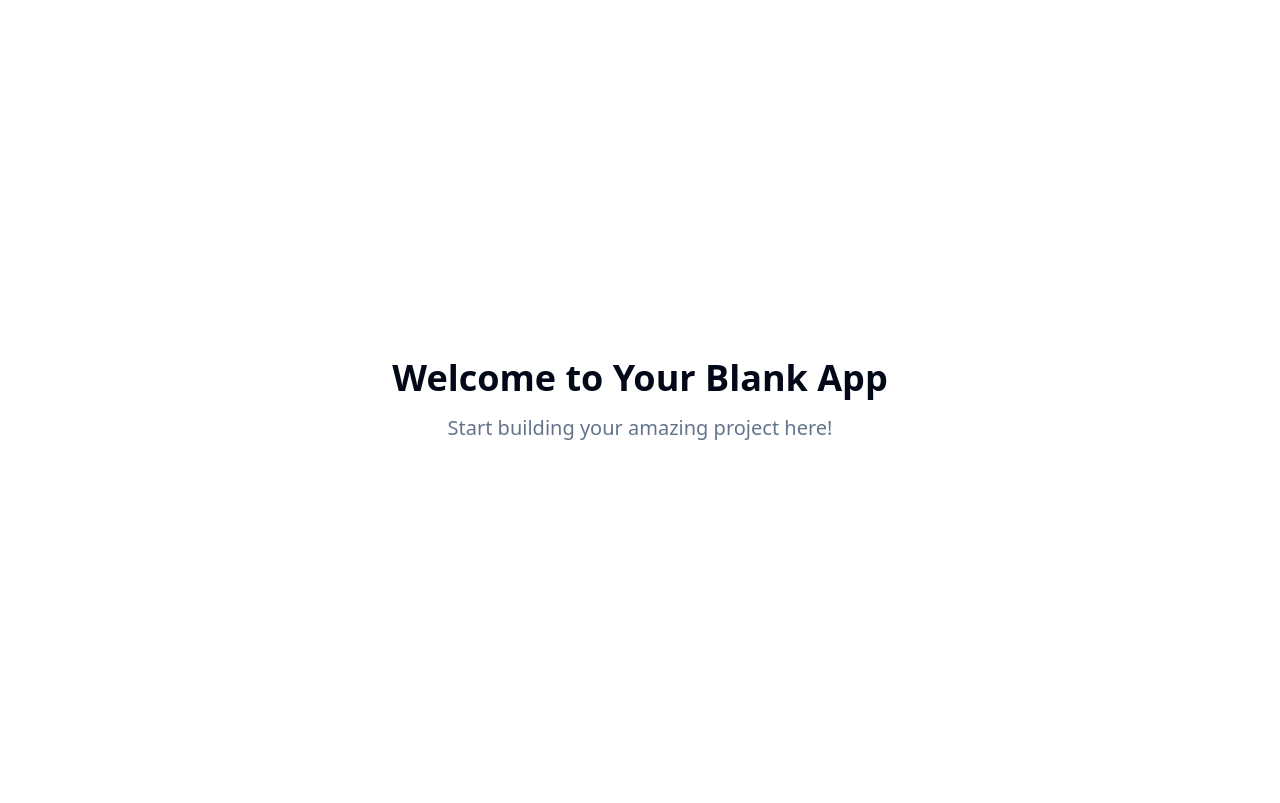
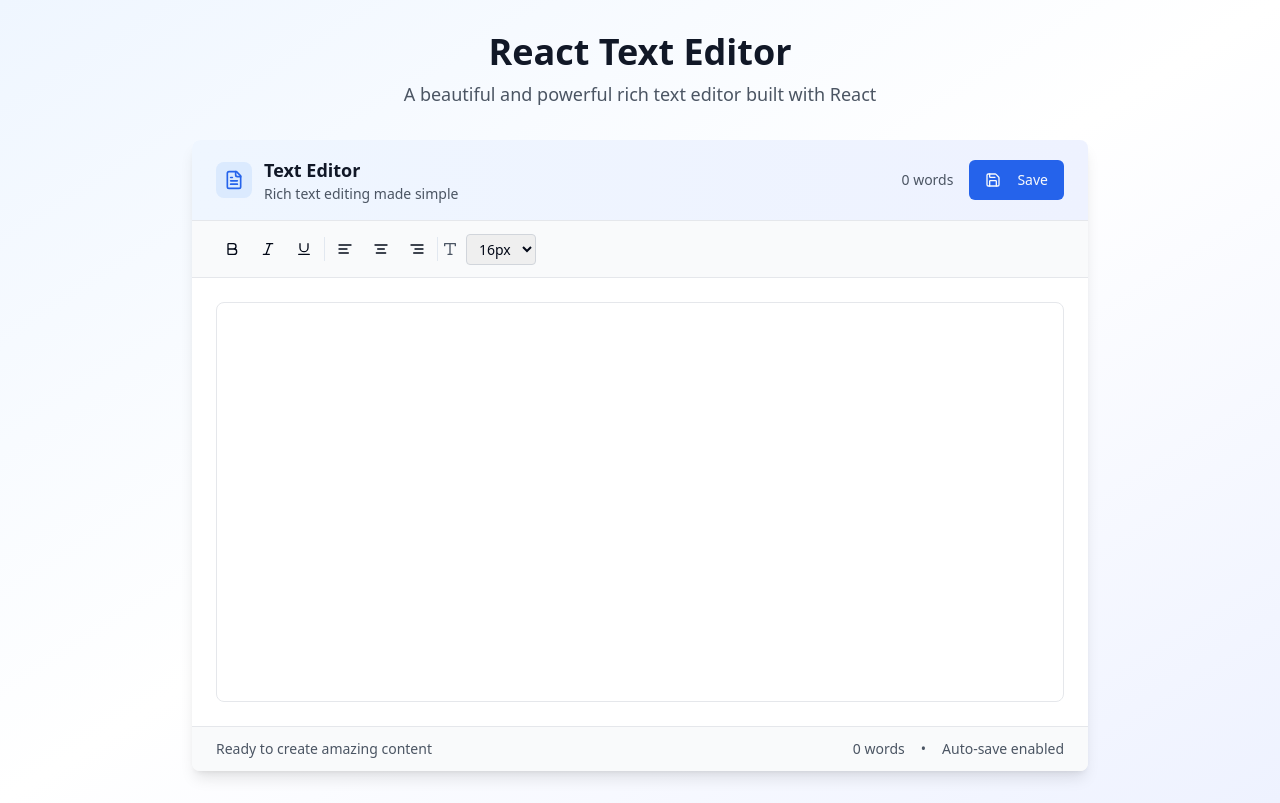
Before and after one commit to leandroalexme/quick-react-scribe, a React (Vite) app: page / in a window 1280 px wide. Built offline with nearby package versions, Linux system fonts and the light colour scheme.

Commit message:
Refactor: React editor setup
Configure the React editor.

```diff
--- /dev/null
+++ b/src/components/TextEditor.tsx
@@ -0,0 +1,231 @@
+
+import React, { useState, useRef, useCallback } from 'react';
+import { Bold, Italic, Underline, AlignLeft, AlignCenter, AlignRight, Type, Save, FileText } from 'lucide-react';
+import { Button } from '@/components/ui/button';
+import { Separator } from '@/components/ui/separator';
+import { cn } from '@/lib/utils';
+
+interface ToolbarButtonProps {
+  icon: React.ReactNode;
+  isActive?: boolean;
+  onClick: () => void;
+  title: string;
+}
+
+const ToolbarButton = ({ icon, isActive, onClick, title }: ToolbarButtonProps) => (
+  <Button
+    variant="ghost"
+    size="sm"
+    className={cn(
+      "h-8 w-8 p-0 hover:bg-blue-50 hover:text-blue-600 transition-all duration-200",
+      isActive && "bg-blue-100 text-blue-600"
+    )}
+    onClick={onClick}
+    title={title}
+  >
+    {icon}
+  </Button>
+);
+
+const TextEditor = () => {
+  const editorRef = useRef<HTMLDivElement>(null);
+  const [activeFormats, setActiveFormats] = useState<Set<string>>(new Set());
+  const [fontSize, setFontSize] = useState('16');
+  const [wordCount, setWordCount] = useState(0);
+  const [lastSaved, setLastSaved] = useState<Date | null>(null);
+
+  const executeCommand = useCallback((command: string, value?: string) => {
+    document.execCommand(command, false, value);
+    updateActiveFormats();
+    updateWordCount();
+  }, []);
+
+  const updateActiveFormats = useCallback(() => {
+    const formats = new Set<string>();
+    if (document.queryCommandState('bold')) formats.add('bold');
+    if (document.queryCommandState('italic')) formats.add('italic');
+    if (document.queryCommandState('underline')) formats.add('underline');
+    if (document.queryCommandState('justifyLeft')) formats.add('left');
+    if (document.queryCommandState('justifyCenter')) formats.add('center');
+    if (document.queryCommandState('justifyRight')) formats.add('right');
+    setActiveFormats(formats);
+  }, []);
+
+  const updateWordCount = useCallback(() => {
+    if (editorRef.current) {
+      const text = editorRef.current.innerText;
+      const words = text.trim().split(/\s+/).filter(word => word.length > 0);
+      setWordCount(words.length);
+    }
+  }, []);
+
+  const handleFontSizeChange = (size: string) => {
+    setFontSize(size);
+    executeCommand('fontSize', '3');
+    if (editorRef.current) {
+      const selection = window.getSelection();
+      if (selection && selection.rangeCount > 0) {
+        const range = selection.getRangeAt(0);
+        const span = document.createElement('span');
+        span.style.fontSize = `${size}px`;
+        try {
+          range.surroundContents(span);
+        } catch (e) {
+          // Handle cases where range spans multiple elements
+          span.appendChild(range.extractContents());
+          range.insertNode(span);
+        }
+      }
+    }
+  };
+
+  const saveContent = () => {
+    // Simulate saving
+    setLastSaved(new Date());
+    // In a real app, you would save to a backend here
+    console.log('Content saved:', editorRef.current?.innerHTML);
+  };
+
+  const handleInput = () => {
+    updateActiveFormats();
+    updateWordCount();
+  };
+
+  return (
+    <div className="max-w-4xl mx-auto bg-white rounded-lg shadow-lg overflow-hidden">
+      {/* Header */}
+      <div className="bg-gradient-to-r from-blue-50 to-indigo-50 px-6 py-4 border-b border-gray-200">
+        <div className="flex items-center justify-between">
+          <div className="flex items-center space-x-3">
+            <div className="p-2 bg-blue-100 rounded-lg">
+              <FileText className="h-5 w-5 text-blue-600" />
+            </div>
+            <div>
+              <h1 className="text-lg font-semibold text-gray-900">Text Editor</h1>
+              <p className="text-sm text-gray-600">Rich text editing made simple</p>
+            </div>
+          </div>
+          <div className="flex items-center space-x-4">
+            <div className="text-sm text-gray-600">
+              {wordCount} words
+            </div>
+            {lastSaved && (
+              <div className="text-sm text-green-600">
+                Saved at {lastSaved.toLocaleTimeString()}
+              </div>
+            )}
+            <Button onClick={saveContent} className="bg-blue-600 hover:bg-blue-700">
+              <Save className="h-4 w-4 mr-2" />
+              Save
+            </Button>
+          </div>
+        </div>
+      </div>
+
+      {/* Toolbar */}
+      <div className="bg-gray-50 px-6 py-3 border-b border-gray-200">
+        <div className="flex items-center space-x-1">
+          {/* Text Formatting */}
+          <div className="flex items-center space-x-1">
+            <ToolbarButton
+              icon={<Bold className="h-4 w-4" />}
+              isActive={activeFormats.has('bold')}
+              onClick={() => executeCommand('bold')}
+              title="Bold"
+            />
+            <ToolbarButton
+              icon={<Italic className="h-4 w-4" />}
+              isActive={activeFormats.has('italic')}
+              onClick={() => executeCommand('italic')}
+              title="Italic"
+            />
+            <ToolbarButton
+              icon={<Underline className="h-4 w-4" />}
+              isActive={activeFormats.has('underline')}
+              onClick={() => executeCommand('underline')}
+              title="Underline"
+            />
+          </div>
+
+          <Separator orientation="vertical" className="h-6 mx-2" />
+
+          {/* Text Alignment */}
+          <div className="flex items-center space-x-1">
+            <ToolbarButton
+              icon={<AlignLeft className="h-4 w-4" />}
+              isActive={activeFormats.has('left')}
+              onClick={() => executeCommand('justifyLeft')}
+              title="Align Left"
+            />
+            <ToolbarButton
+              icon={<AlignCenter className="h-4 w-4" />}
+              isActive={activeFormats.has('center')}
+              onClick={() => executeCommand('justifyCenter')}
+              title="Align Center"
+            />
+            <ToolbarButton
+              icon={<AlignRight className="h-4 w-4" />}
+              isActive={activeFormats.has('right')}
+              onClick={() => executeCommand('justifyRight')}
+              title="Align Right"
+            />
+          </div>
+
+          <Separator orientation="vertical" className="h-6 mx-2" />
+
+          {/* Font Size */}
+          <div className="flex items-center space-x-2">
+            <Type className="h-4 w-4 text-gray-600" />
+            <select
+              value={fontSize}
+              onChange={(e) => handleFontSizeChange(e.target.value)}
+              className="px-2 py-1 text-sm border border-gray-300 rounded focus:outline-none focus:ring-2 focus:ring-blue-500"
+            >
+              <option value="12">12px</option>
+              <option value="14">14px</option>
+              <option value="16">16px</option>
+              <option value="18">18px</option>
+              <option value="20">20px</option>
+              <option value="24">24px</option>
+              <option value="32">32px</option>
+            </select>
+          </div>
+        </div>
+      </div>
+
+      {/* Editor */}
+      <div className="p-6">
+        <div
+          ref={editorRef}
+          contentEditable
+          suppressContentEditableWarning
+          onInput={handleInput}
+          onMouseUp={updateActiveFormats}
+          onKeyUp={updateActiveFormats}
+          className="min-h-[400px] p-4 border border-gray-200 rounded-lg focus:outline-none focus:ring-2 focus:ring-blue-500 focus:border-transparent transition-all duration-200"
+          style={{
+            fontSize: `${fontSize}px`,
+            lineHeight: '1.6'
+          }}
+          placeholder="Start writing your content here..."
+        />
+      </div>
+
+      {/* Footer */}
+      <div className="bg-gray-50 px-6 py-3 border-t border-gray-200">
+        <div className="flex items-center justify-between text-sm text-gray-600">
+          <div>
+            Ready to create amazing content
+          </div>
+          <div className="flex items-center space-x-4">
+            <span>{wordCount} words</span>
+            <span>•</span>
+            <span>Auto-save enabled</span>
+          </div>
+        </div>
+      </div>
+    </div>
+  );
+};
+
+export default TextEditor;
--- a/src/pages/Index.tsx
+++ b/src/pages/Index.tsx
@@ -1,11 +1,19 @@
-// Update this page (the content is just a fallback if you fail to update the page)
+
+import TextEditor from '@/components/TextEditor';
 
 const Index = () => {
   return (
-    <div className="min-h-screen flex items-center justify-center bg-background">
-      <div className="text-center">
-        <h1 className="text-4xl font-bold mb-4">Welcome to Your Blank App</h1>
-        <p className="text-xl text-muted-foreground">Start building your amazing project here!</p>
+    <div className="min-h-screen bg-gradient-to-br from-blue-50 via-white to-indigo-50 py-8 px-4">
+      <div className="container mx-auto">
+        <div className="text-center mb-8">
+          <h1 className="text-4xl font-bold text-gray-900 mb-2">
+            React Text Editor
+          </h1>
+          <p className="text-lg text-gray-600">
+            A beautiful and powerful rich text editor built with React
+          </p>
+        </div>
+        <TextEditor />
       </div>
     </div>
   );
```
